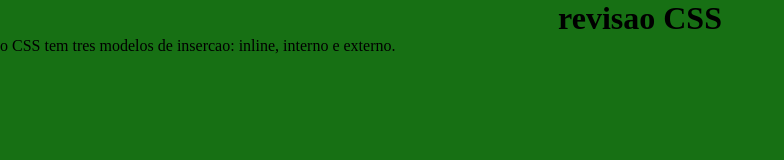
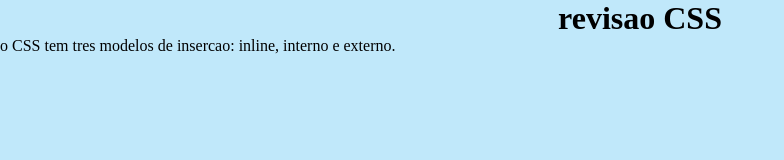
Before and after one commit to silvaevyw/revisaoCSS, a plain HTML site: page index.html in a window 1280 px wide. Shown: the whole page, without its empty margins (0-784 px from the left). Drawn offline with Linux system fonts and the light colour scheme.

Commit message:
fnvndncndncndnf

```diff
--- a/index.html
+++ b/index.html
@@ -11,7 +11,7 @@
         }
 
         body{
-            background-color: rgb(23, 112, 20);
+            background-color: rgb(192, 232, 250);
         }
 
         h1{
```
